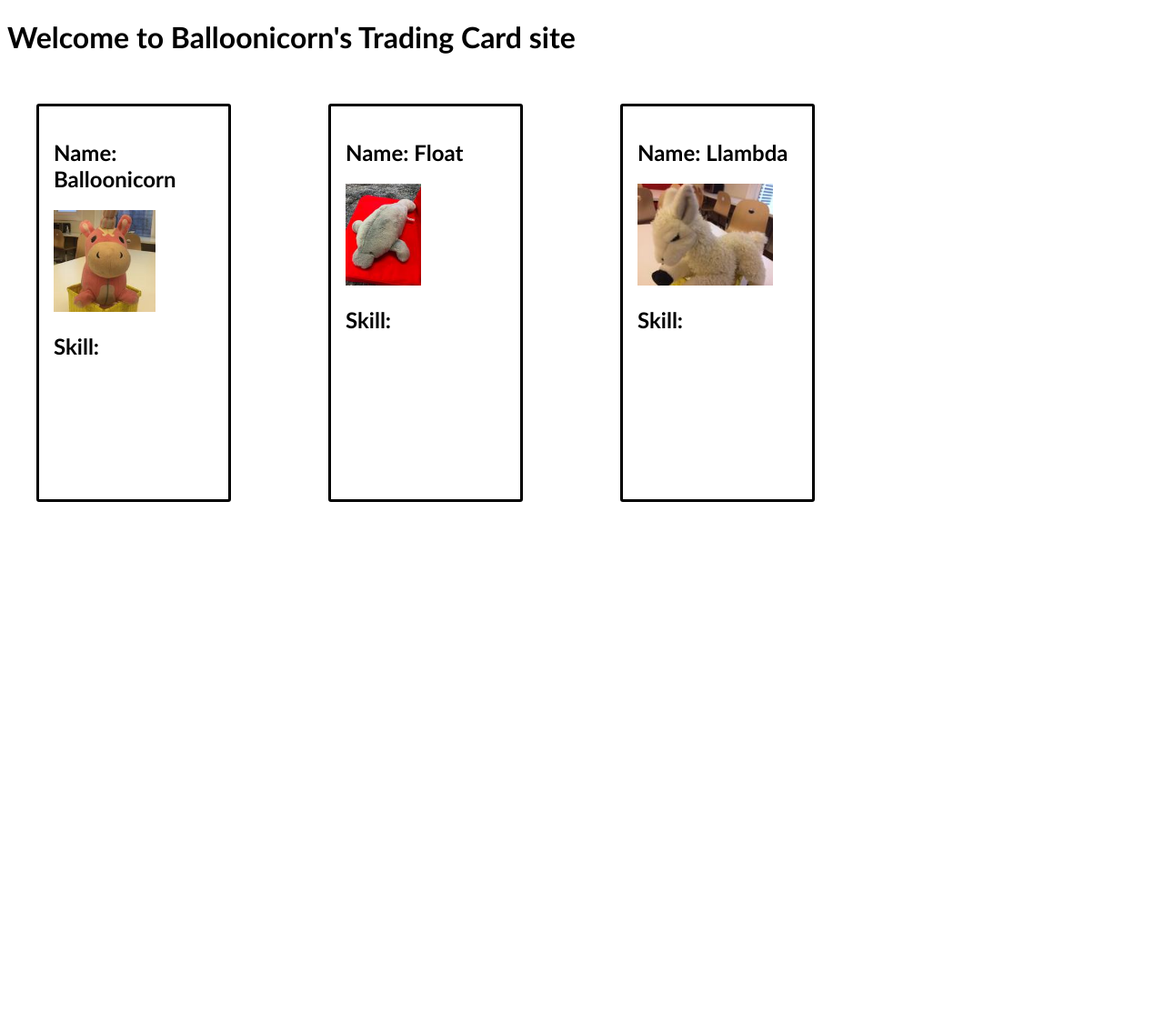
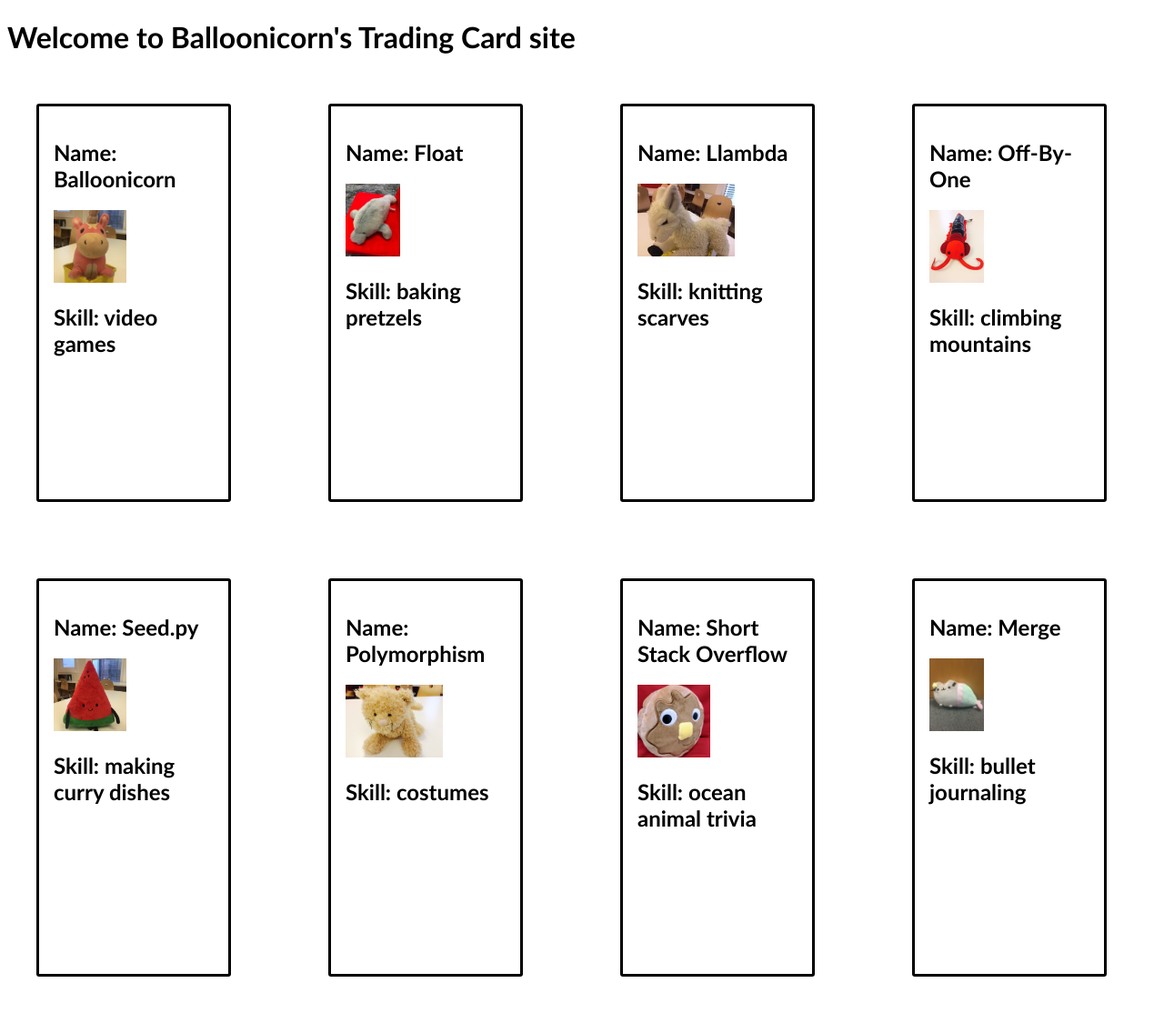
Before and after one commit to sandritaa/react-trading-cards, a Flask app: page /cards in a window 1280 px wide. Shown: the whole page at 91% size. Before the commit the page ends 552 px from the top, so only its background shows below. Run offline with Flask 2, Linux system fonts and the light colour scheme; some libraries are stand-ins or nearby versions.

Commit message:
trading cards complete

```diff
--- a/server.py
+++ b/server.py
@@ -18,4 +18,4 @@ def show_cards():
 
 
 if __name__ == '__main__':
-    app.run(debug=True, host='0.0.0.0')
+    app.run(debug=True, host='0.0.0.0', port=5009)
--- a/static/css/site.css
+++ b/static/css/site.css
@@ -18,6 +18,7 @@ div.card {
 body {
   font-family: 'Trebuchet MS', Helvetica, sans-serif;
 }
+
 img {
-  height: 7em;
+  height: 5em;
 }
--- a/static/js/homepage.jsx
+++ b/static/js/homepage.jsx
@@ -1,7 +1,11 @@
 'use strict';
 
 function Homepage() {
-  return <div>This component needs to be implemented.</div>;
+
+
+  return  <React.Fragment>  <h1>welcome user</h1>
+  <a href="/cards">click for cards</a>
+  <img src="/static/img/balloonicorn.jpg" alt="" /></React.Fragment>;
 }
 
 ReactDOM.render(<Homepage />, document.querySelector('#app'));
--- a/static/js/tradingCard.jsx
+++ b/static/js/tradingCard.jsx
@@ -1,34 +1,81 @@
 'use strict';
 
 const tradingCardData = [
-  {
-    name: 'Balloonicorn',
-    skill: 'video games',
-    imgUrl: '/static/img/balloonicorn.jpg',
-  },
-];
+    {
+      name: "Balloonicorn",
+      skill: "video games",
+      img:'/static/img/balloonicorn.jpg',
+      cardId: 1,
+    },
+
+    {
+      name: "Float",
+      skill: "baking pretzels",
+      img: "/static/img/float.jpg",
+      cardId: 2,
+    },
+    {
+      name: "Llambda",
+      skill: "knitting scarves",
+      img: "/static/img/llambda.jpg",
+      cardId: 3,
+    },
+    {
+      name: "Off-By-One",
+      skill: "climbing mountains",
+      img: "/static/img/off-by-one.jpeg",
+      cardId: 4,
+    },
+    {
+      name: "Seed.py",
+      skill: "making curry dishes",
+      img: "/static/img/seedpy.jpeg",
+      cardId: 5,
+    },
+    {
+      name: "Polymorphism",
+      skill: "costumes",
+      img: "/static/img/polymorphism.jpeg",
+      cardId: 6,
+    },
+    {
+      name: "Short Stack Overflow",
+      skill: "ocean animal trivia",
+      img: "/static/img/shortstack-overflow.jpeg",
+      cardId: 7,
+    },
+    {
+      name: "Merge",
+      skill: "bullet journaling",
+      img: "/static/img/merge.png",
+      cardId: 8,
+    },
+  ];
+
 
 function TradingCard(props) {
   return (
     <div className="card">
       <h2>Name: {props.name}</h2>
-      <img src={props.imgUrl} alt="profile" />
-      <h2>Skill: </h2>
+      <img src={props.img} alt="image" />
+      {/* <img src={props.img} alt="image"></img> */}
+      <h2>Skill: {props.skill} </h2>
     </div>
   );
 }
 
-ReactDOM.render(
-  <TradingCard name="Balloonicorn" skill="video games" imgUrl="/static/img/balloonicorn.jpg" />,
-  document.querySelector('#balloonicorn'),
-);
+function TradingCardContainer() {
 
-ReactDOM.render(
-  <TradingCard name="Float" skill="baking pretzels" imgUrl="/static/img/float.jpg" />,
-  document.querySelector('#float'),
-);
+  const tradingCards = [];
 
-ReactDOM.render(
-  <TradingCard name="Llambda" skill="knitting scarves" imgUrl="/static/img/llambda.jpg" />,
-  document.querySelector('#llambda'),
-);
+  for(const card of tradingCardData){
+    tradingCards.push(<TradingCard name = {card.name} skill = {card.skill} img={card.img} ></TradingCard>);
+  }
+  return(
+    <React.Fragment>
+    {tradingCards}
+  </React.Fragment>
+  );
+
+}
+ReactDOM.render(<TradingCardContainer />, document.querySelector("#all-cards"));
--- a/templates/base.html
+++ b/templates/base.html
@@ -1,5 +1,6 @@
 <!DOCTYPE html>
 <html>
+
 <head>
   <title>{% block title %}{% endblock %}</title>
 
@@ -14,6 +15,7 @@
 
   <link href="/static/css/site.css" rel="stylesheet">
 </head>
+
 <body>
   <h1>Welcome to Balloonicorn's Trading Card site</h1>
 
@@ -21,4 +23,5 @@
   {% block body %}
   {% endblock %}
 </body>
+
 </html>
--- a/templates/cards.html
+++ b/templates/cards.html
@@ -4,19 +4,10 @@
 
 {% block js %}
 <script src="/static/js/tradingCard.jsx" type="text/jsx"></script>
+
 {% endblock %}
 
 
 {% block body %}
-<div class="grid">
-  <!-- Mount Balloonicorn's card on to this element. -->
-  <div id="balloonicorn"></div>
-
-  <!-- Mount Float's card on to this element. -->
-  <div id="float"></div>
-
-  <!-- Mount Llambda's card on to this element. -->
-  <div id="llambda"></div>
-</div>
-
+<div id="all-cards" class="grid"></div>
 {% endblock %}
```
